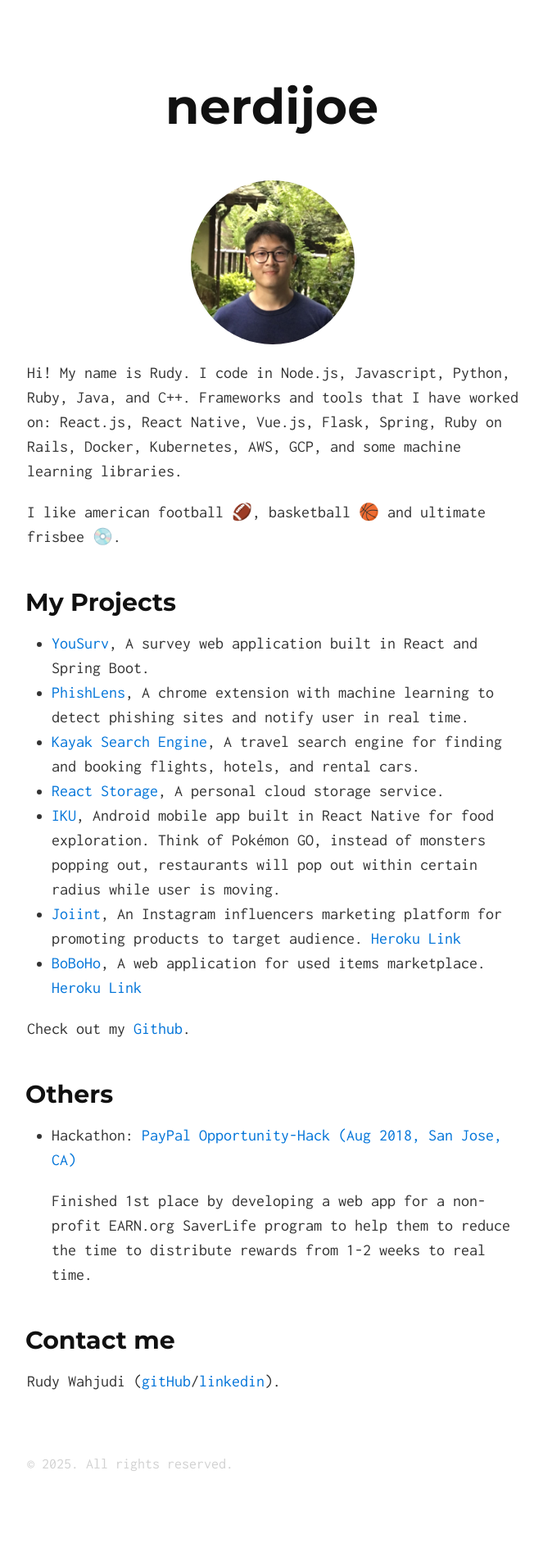
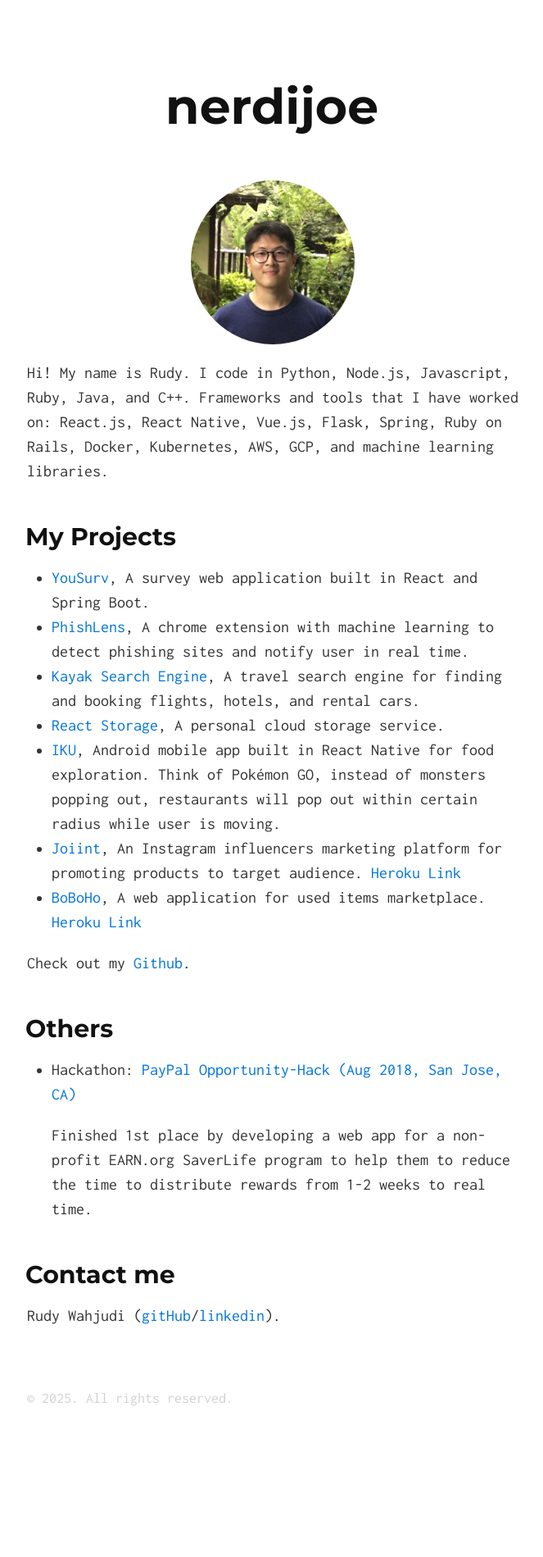
Before and after one commit to nerdijoe/nerdijoe.github.io, a Jekyll site: the page built from index.md, in a window 1280 px wide. Shown: the whole page at 82% size, without its empty margins (307-970 px from the left). Built offline with Jekyll 4.4.1, drawn with Linux system fonts in a browser that asks for light colours; after the commit the page ends 1819 px from its top, so only the background shows below that.

Commit message:
updated info

```diff
--- a/index.md
+++ b/index.md
@@ -4,9 +4,7 @@
 
 ![Rudy Wahjudi](/assets/images/rudy.jpeg){:.round_pic}
 
-Hi! My name is Rudy. I code in Node.js, Javascript, Python, Ruby, Java, and C++. Frameworks and tools that I have worked on: React.js, React Native, Vue.js, Flask, Spring, Ruby on Rails, Docker, Kubernetes, AWS, GCP, and some machine learning libraries.
-
-I like american football 🏈, basketball 🏀 and ultimate frisbee 💿.
+Hi! My name is Rudy. I code in Python, Node.js, Javascript, Ruby, Java, and C++. Frameworks and tools that I have worked on: React.js, React Native, Vue.js, Flask, Spring, Ruby on Rails, Docker, Kubernetes, AWS, GCP, and machine learning libraries.
 
 
 ## My Projects
```
